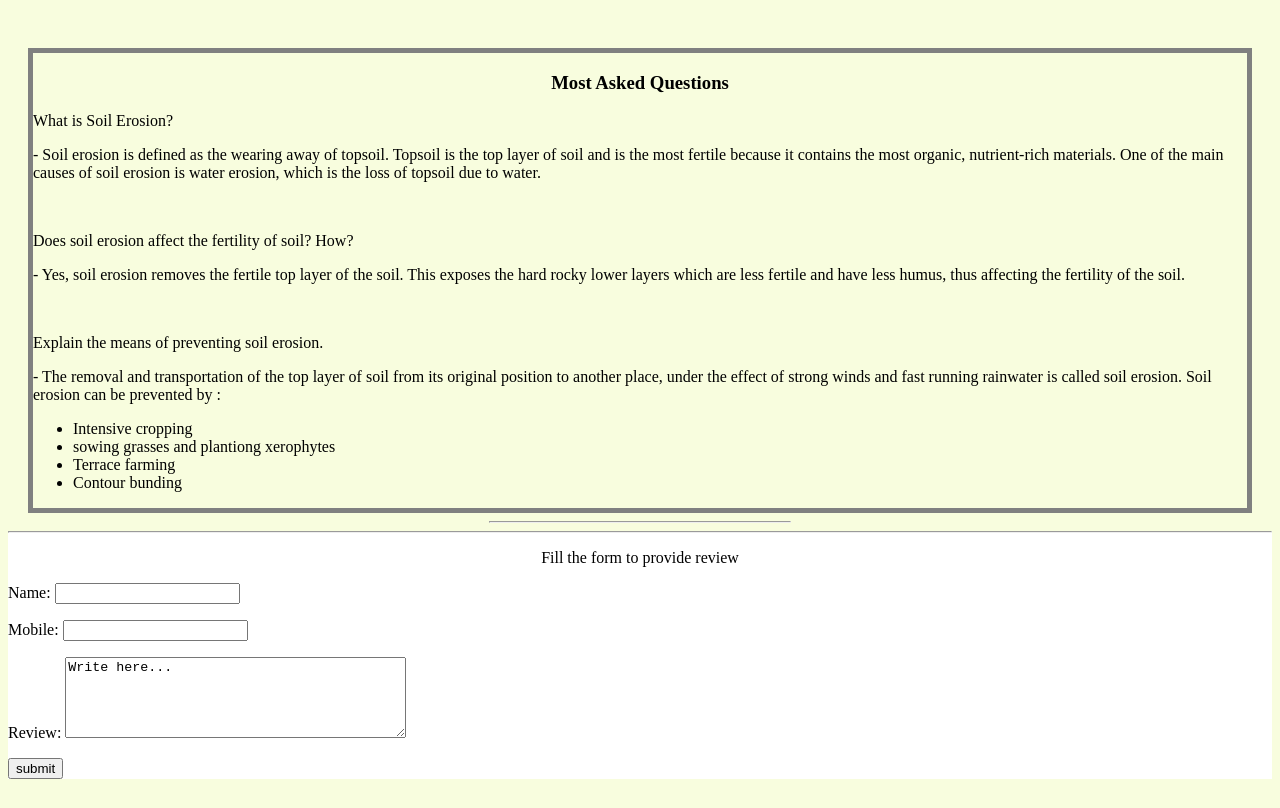
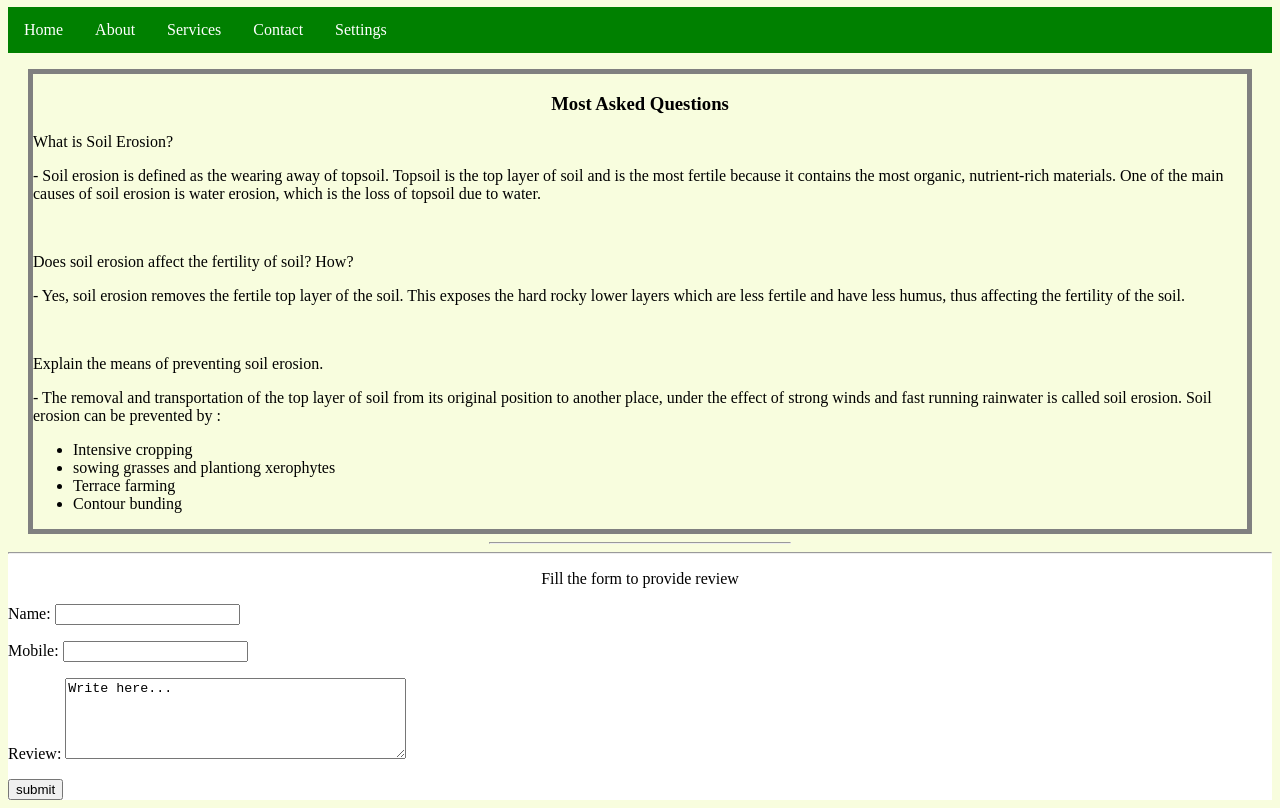
Before and after one commit to masterlobe/Soil-Erosion, a plain HTML site: page Index.html in a window 1280 px wide. Shown: the part 73-881 px from the top of the page. Before the commit the page ends 860 px from the top, so only its background shows below. Drawn offline with Linux system fonts and the light colour scheme.

Commit message:
checking nav 2

```diff
--- a/Index.html
+++ b/Index.html
@@ -8,12 +8,17 @@
 </head>
 <body>
     <h1 id="Title">Soil Erosion</h1>
-    <P style="font-size: 10px;"><marquee direction="right">PROTOTYPE</marquee></P>
-    <br>
+
     <div id="intro">
 
     </div>
-
+    <ul class="nav-menu">
+        <li class="nav-item"><a href="#home">Home</a></li>
+        <li class="nav-item"><a href="#about">About</a></li>
+        <li class="nav-item"><a href="#services">Services</a></li>
+        <li class="nav-item"><a href="#contact">Contact</a></li>
+        <li class="nav-item"><a href="#settings">Settings</a></li>
+    </ul>
 
 
     <!--Questions: Should be in the middle of explanations-->
--- a/styles.css
+++ b/styles.css
@@ -20,7 +20,7 @@ body{
 ul.nav-menu {
     list-style-type: none;
     padding: 0;
-    background-color: #333;
+    background-color: green;
     overflow: hidden;
 }
 
```
